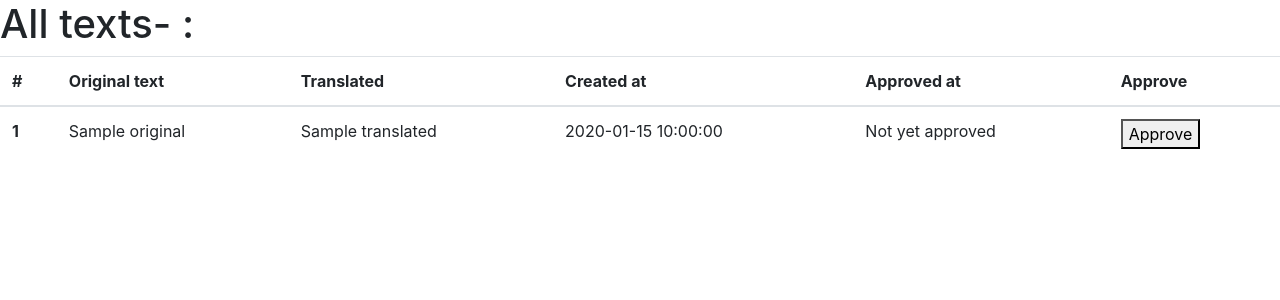
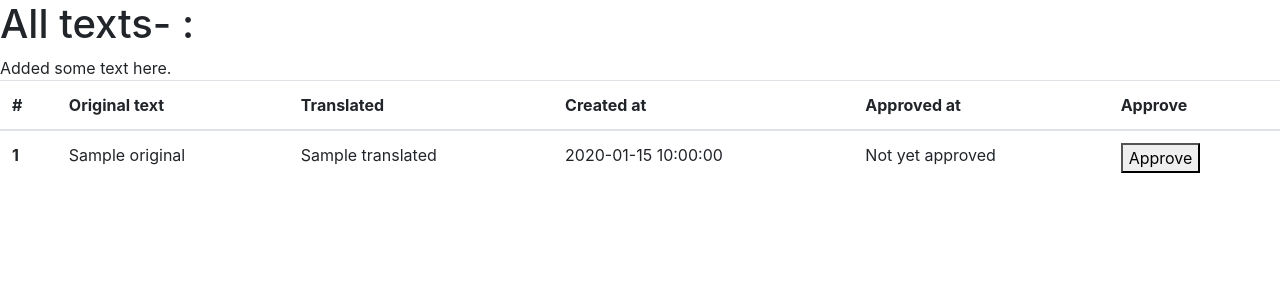
Before and after one commit to aredev/gcp-review, a Flask app: template templates/list.html in a window 1280 px wide. Shown: the top 300 px of the page. Run offline with Flask 2, Linux system fonts and the light colour scheme; the template is opened without the code that fills it: most values are stand-ins (such as "Sample title", 1, 10 or a date in 2020); parts of the project's set-up code (start-up, migrations or seed data) failed here and were passed over; some libraries are stand-ins or nearby versions.

Commit message:
Demo time

```diff
--- a/templates/list.html
+++ b/templates/list.html
@@ -5,6 +5,8 @@
 {% endblock %}
 
 {% block content %}
+
+Added some text here.
 
 <table class="table">
     <thead>
```
Also changed, not shown: 1 other file.
